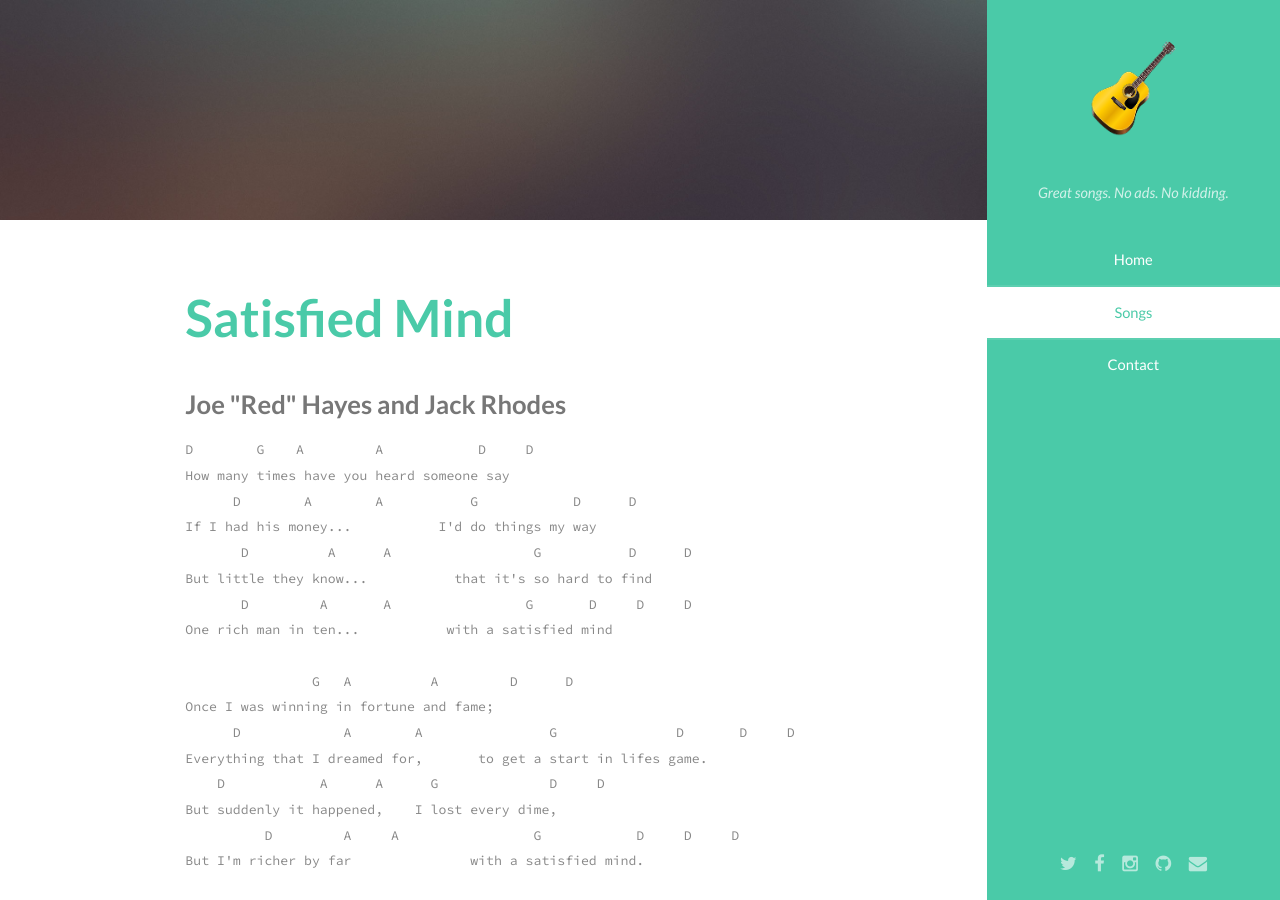
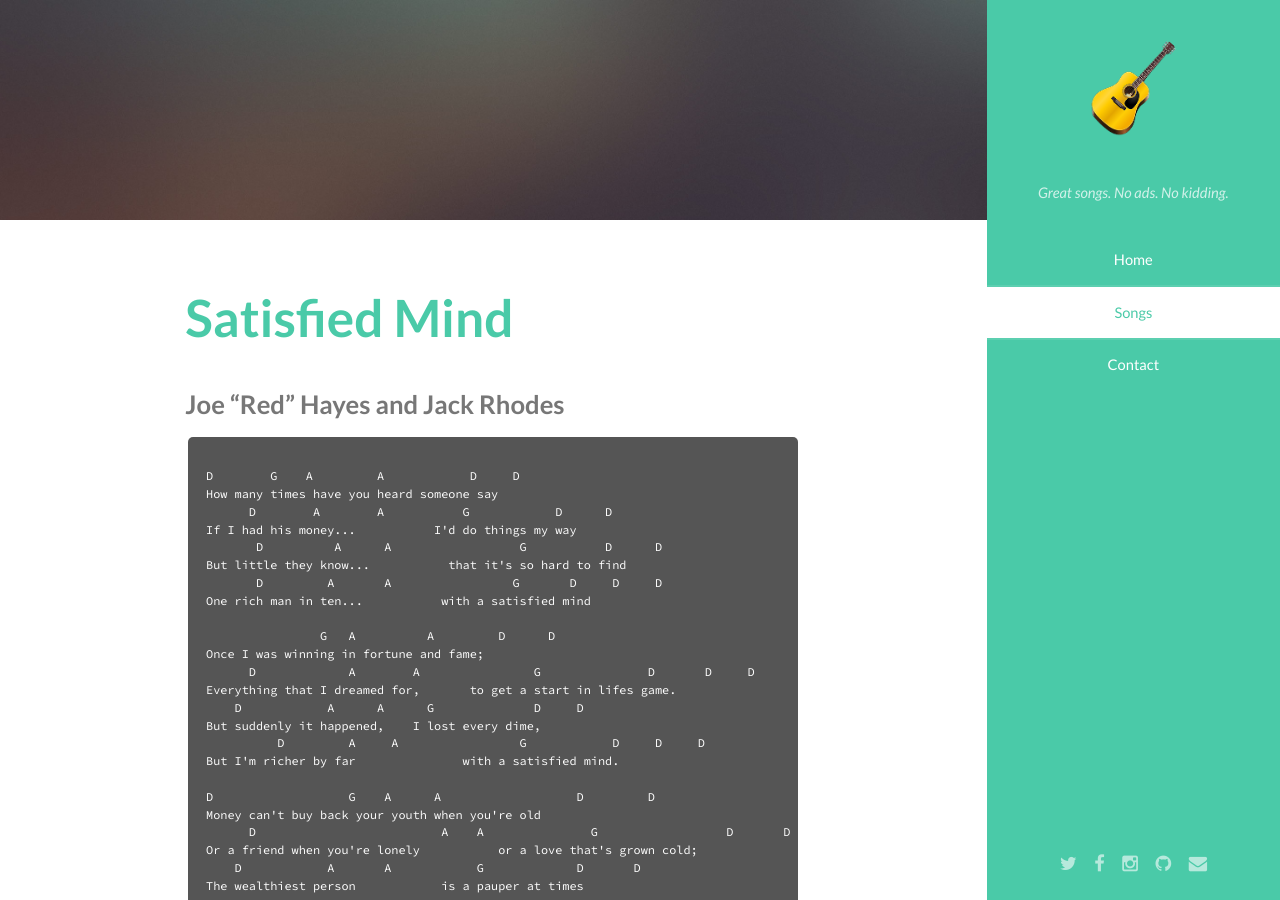
Before and after one commit to wabarr/guitars, a Jekyll site: the page built from _posts/2014-07-07-Satisfied-Mind.md, in a window 1280 px wide and 900 px high. Built offline with Jekyll 4.4.1, drawn with Linux system fonts in a browser that asks for light colours; comment, search, counter and statistics services are not loaded.

```diff
--- a/_posts/2014-07-07-Satisfied-Mind.html
+++ b/_posts/2014-07-07-Satisfied-Mind.md
@@ -3,9 +3,12 @@ layout: song
 title: Satisfied Mind
 ---
 
-<h2>Satisfied Mind</h2>
-<h3>Joe "Red" Hayes and Jack Rhodes</h3>
+## Satisfied Mind
+
+### Joe "Red" Hayes and Jack Rhodes
+
 <pre>
+<code>
 D     	 G    A         A            D     D
 How many times have you heard someone say
       D        A        A           G            D      D
@@ -42,8 +45,6 @@ But one thing's for certain, when it comes my time,
       D                 A     A                G         D       D
 I'll leave this old world              with a satisfied mind.
 
-
 (Repeat Verse 1)
-
-
+</code>
 </pre>
```
Also changed, not shown: _posts/2014-07-08-let-it-be.md (deleted, +0 -12 lines).
